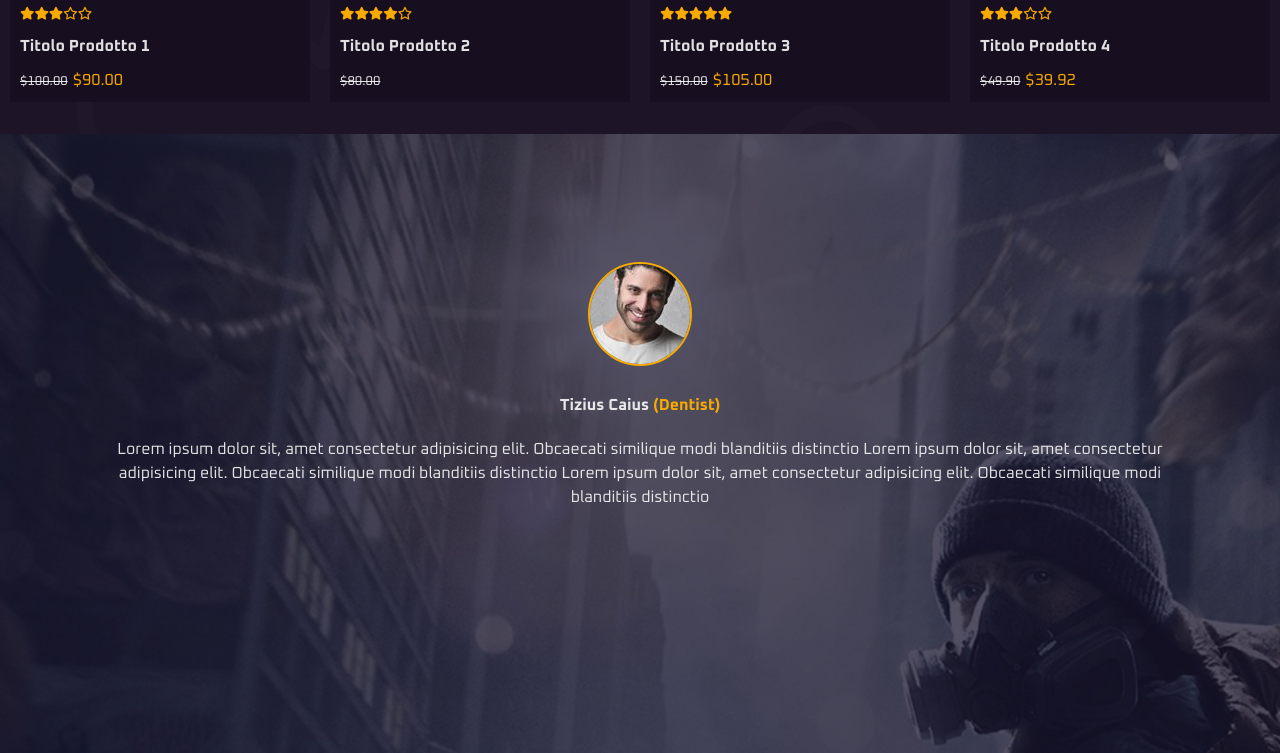
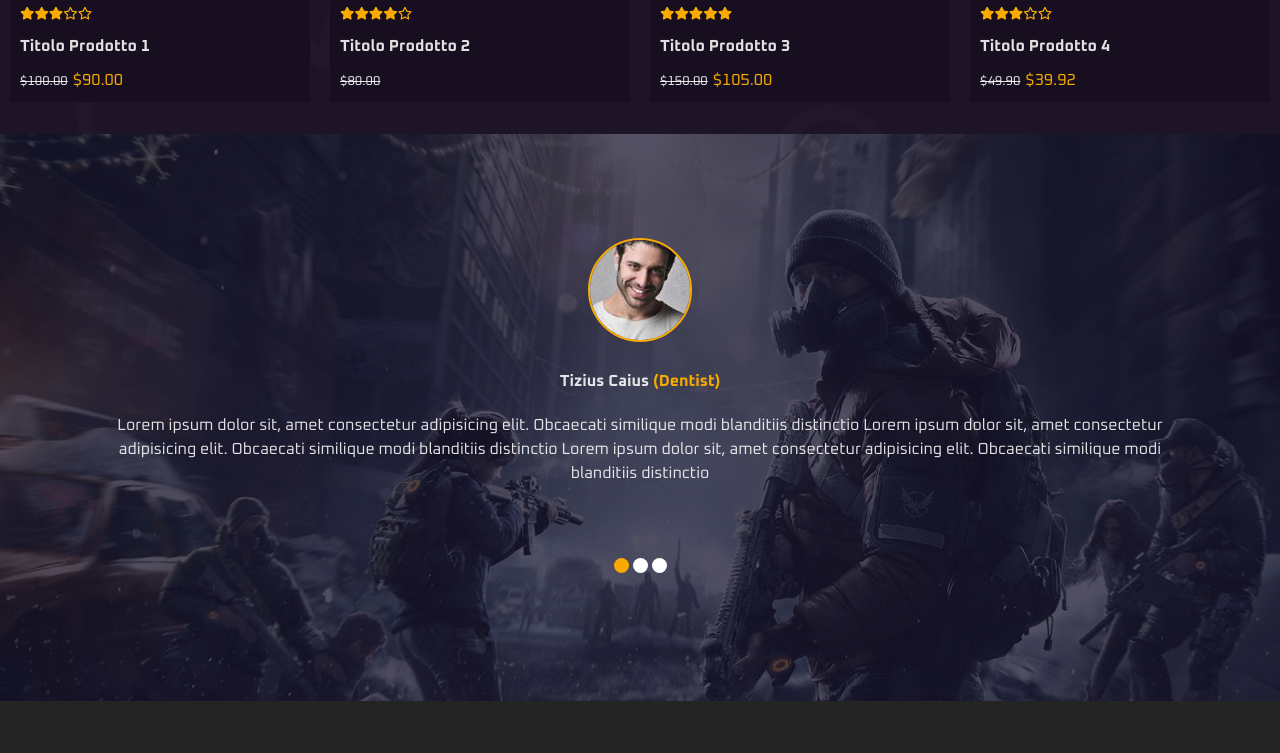
Before and after one commit to MarcoCocco/proj-html-vuejs, a Vue app: page / in a window 1280 px wide. Shown: the part 3380-4133 px from the top of the page. After the commit the page ends 4081 px from the top, so only its background shows below. Built offline with nearby package versions, Linux system fonts and the light colour scheme.

Commit message:
feat: terminato carosello sezione testimonial

```diff
--- a/src/components/AppTestimonials.vue
+++ b/src/components/AppTestimonials.vue
@@ -6,8 +6,27 @@ export default {
     data() {
         return {
             store,
+
+            currentUser: 0,
+            usersView: 1,
         };
     },
+
+    computed: {
+
+        visibleUsers() {
+            let start = this.currentUser * this.usersView;
+            let end = start + this.usersView;
+            return this.store.users.slice(start, end);
+        },
+
+    },
+
+    methods: {
+        setCurrentUser(index) {
+            this.currentUser = index;
+        }
+    }
 }
 
 </script>
@@ -15,7 +34,7 @@ export default {
 <template>
     <div class="background">
 
-        <div v-for="user in store.users" class="testimonials container-centered">
+        <div v-for="user in visibleUsers" class="testimonials container-centered">
             <div class="user-image">
                 <img :src="user.image" alt="">
             </div>
@@ -27,19 +46,27 @@ export default {
                 <p>{{ user.comment }}</p>
             </div>
         </div>
+        <div class="dots">
+            <span v-for="(user, index) in store.users" :key="index" class="dot" :class="{ active: index === currentUser }"
+                @click="setCurrentUser(index)"></span>
+        </div>
 
     </div>
 </template>
 
 <style lang="scss" scoped>
-
 .background {
+    padding: 8em 7em;
+    display: flex;
+    flex-direction: column;
+    gap: 6em;
+    overflow-x: hidden;
     background-image: url(/images/parallax.jpg);
     background-size: cover;
     background-position: center;
 
     .testimonials {
-        padding: 8em 7em;
+        height: 200px;
         display: flex;
         flex-direction: column;
         align-items: center;
@@ -51,7 +78,7 @@ export default {
 
             img {
                 border: 2px solid #f9aa01;
-              border-radius: 50%;
+                border-radius: 50%;
             }
 
         }
@@ -63,5 +90,28 @@ export default {
             }
         }
     }
+
+    .dots {
+        display: flex;
+        justify-content: center;
+
+        .dot {
+            height: 15px;
+            width: 15px;
+            margin: 0 2px;
+            background-color: white;
+            border-radius: 50%;
+            display: inline-block;
+        }
+
+        .dot.active {
+            background-color: #f9aa01;
+        }
+
+    }
+
+
+
+
 }
 </style>
```
